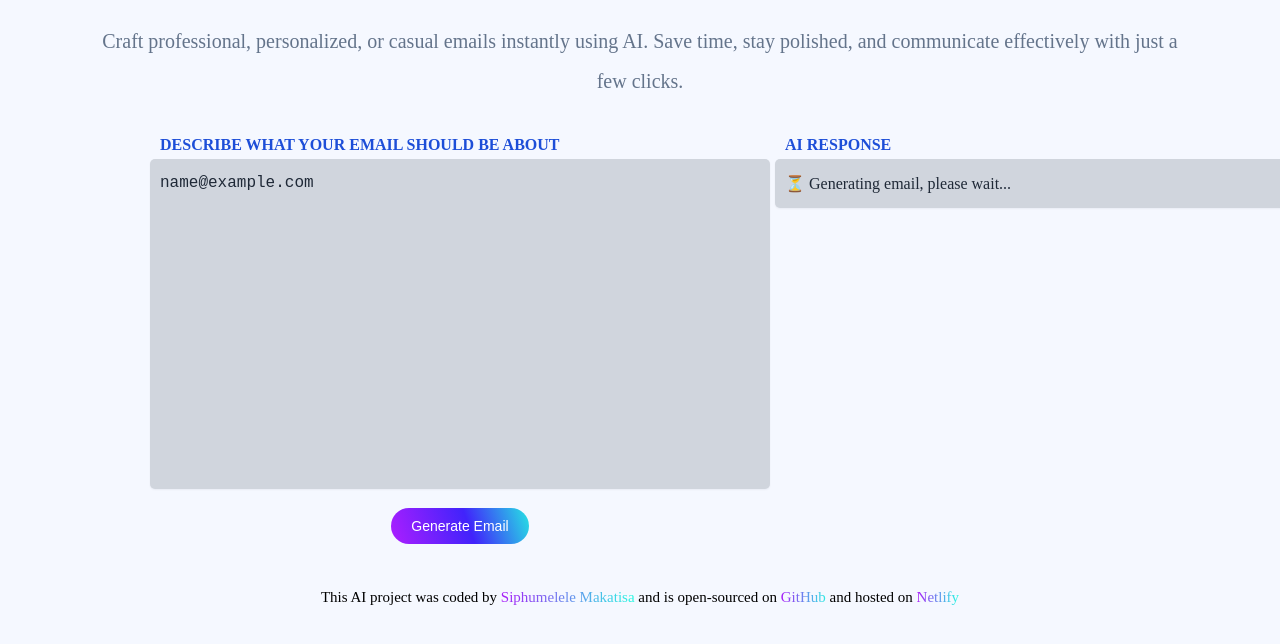
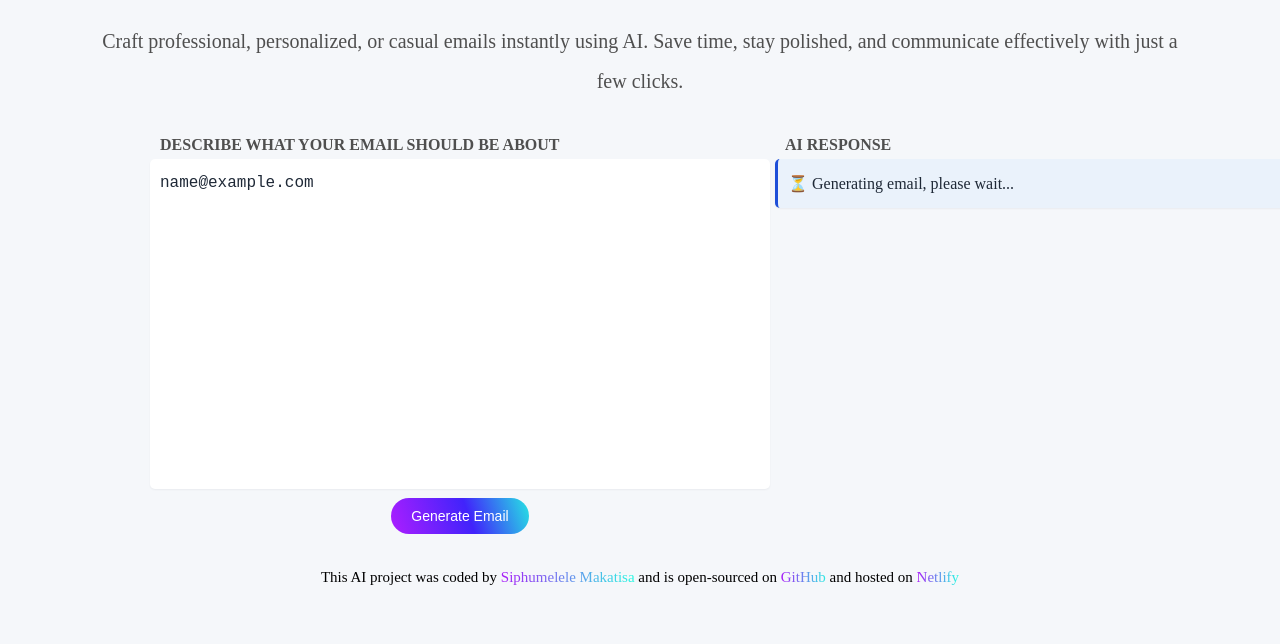
Before and after one commit to SIPHUMELELE22/AI-Email-Generator, a plain HTML site: page index.html in a window 1280 px wide. Both pictures are taken after typing "name@example.com" into the empty fields and a click on the input "Generate Email". Shown: the part 132-776 px from the top of the page. Drawn offline with nearby package versions, Linux system fonts and the light colour scheme; no server answers.

Commit message:
Update style.css
Updated the styling

```diff
--- a/style.css
+++ b/style.css
@@ -1,5 +1,5 @@
 body {
-  background-color: #f5f8ff;
+  background-color: #f5f7fa;
   margin: 0 100px;
 }
 header {
@@ -12,12 +12,12 @@ h1 {
   font-weight: 600;
   line-height: 1.5;
   background: linear-gradient(to right, #a91cf8, #23ffe1);
-  -webkit-background-clip: text;
+  background-clip: text;
   -webkit-text-fill-color: transparent;
 }
 .subtext {
   text-align: center;
-  color: #64748b;
+  color: #4f4f4f;
   font-size: 20px;
   font-weight: 400;
   line-height: 2;
@@ -42,7 +42,7 @@ label {
   display: block;
   margin: 0 auto;
   padding: 5px 10px;
-  color: #1d4ed8;
+  color: #4f4f4f;
   font-weight: 600;
 }
 textarea {
@@ -55,21 +55,24 @@ textarea {
   padding: 15px 10px;
   font-size: 16px;
   color: #1f2937;
-  background-color: #d0d5dd;
+  background: #ffffff;
 }
 textarea::placeholder {
   color: #64748b;
 }
 .result {
   width: 600px;
+  max-height: 300px;
   padding: 15px 10px;
   font-size: 16px;
+  background-color: #eaf2fb;
   color: #1f2937;
-  background-color: #d0d5dd;
+  border-left: 3px solid #1d4ed8;
   border-radius: 5px;
   box-shadow: 0px 1px 2px rgba(16, 24, 40, 0.05);
   white-space: pre-wrap;
   overflow-wrap: break-word;
+  overflow-y: auto;
 }
 .generateBtn {
   background: linear-gradient(
@@ -85,11 +88,13 @@ textarea::placeholder {
   border: none;
   cursor: pointer;
   display: block;
-  margin: 15px auto;
+  margin: 5px auto;
+  transition: all 0.2s ease-in-out;
 }
 .generateBtn:hover {
-  background-color: #1d4ed8;
+  background: #1d4ed8;
   transform: scale(1.05);
+  color: white;
 }
 footer {
   text-align: center;
@@ -98,9 +103,24 @@ footer {
 }
 a {
   background: linear-gradient(to right, #a91cf8, #23ffe1);
-  -webkit-background-clip: text;
+  background-clip: text;
   -webkit-text-fill-color: transparent;
 }
 a:hover {
-  color: #22d3ee;
+  -webkit-text-fill-color: #22d3ee;
+  background: none;
 }
+.generating {
+  animation: blink-animation 1s steps(5, start) infinite;
+}
+
+@keyframes blink-animation {
+  to {
+    visibility: hidden;
+  }
+}
+@-webkit-keyframes blink-animation {
+  to {
+    visibility: hidden;
+  }
+}
```
